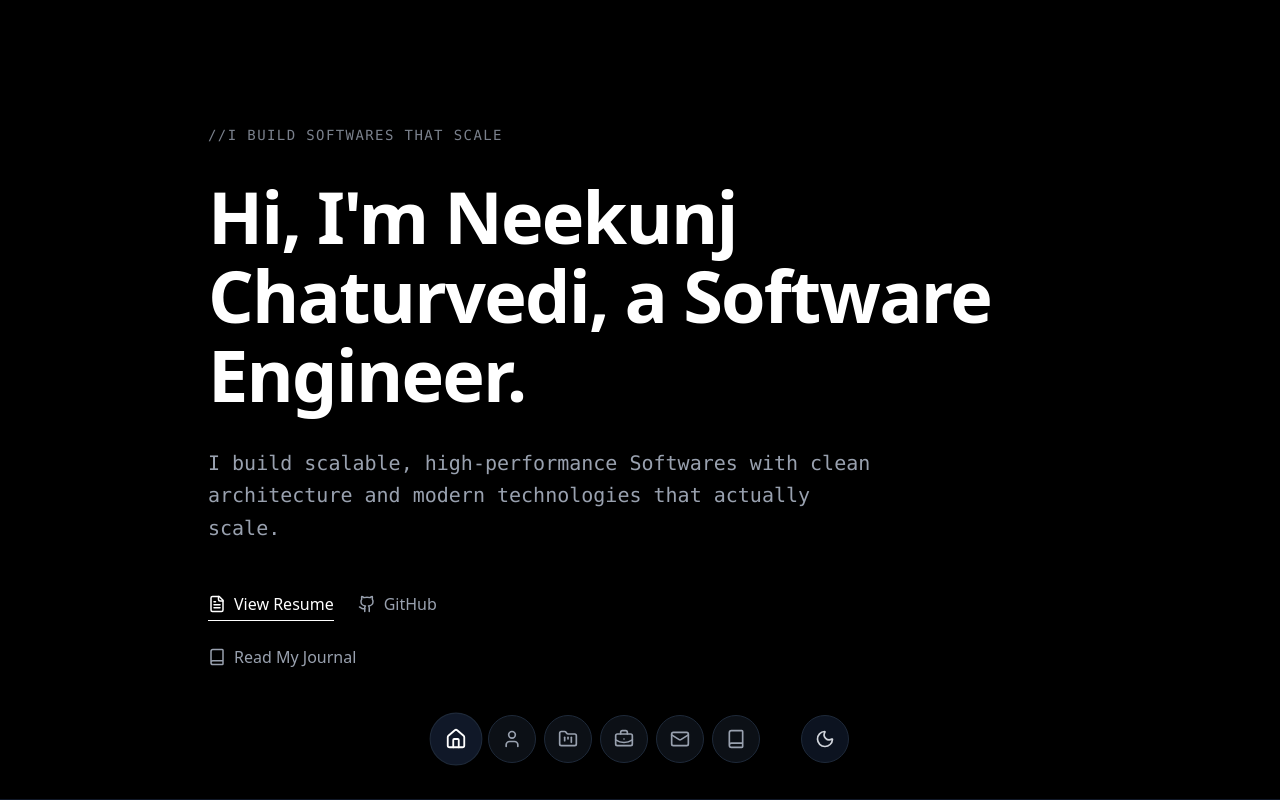
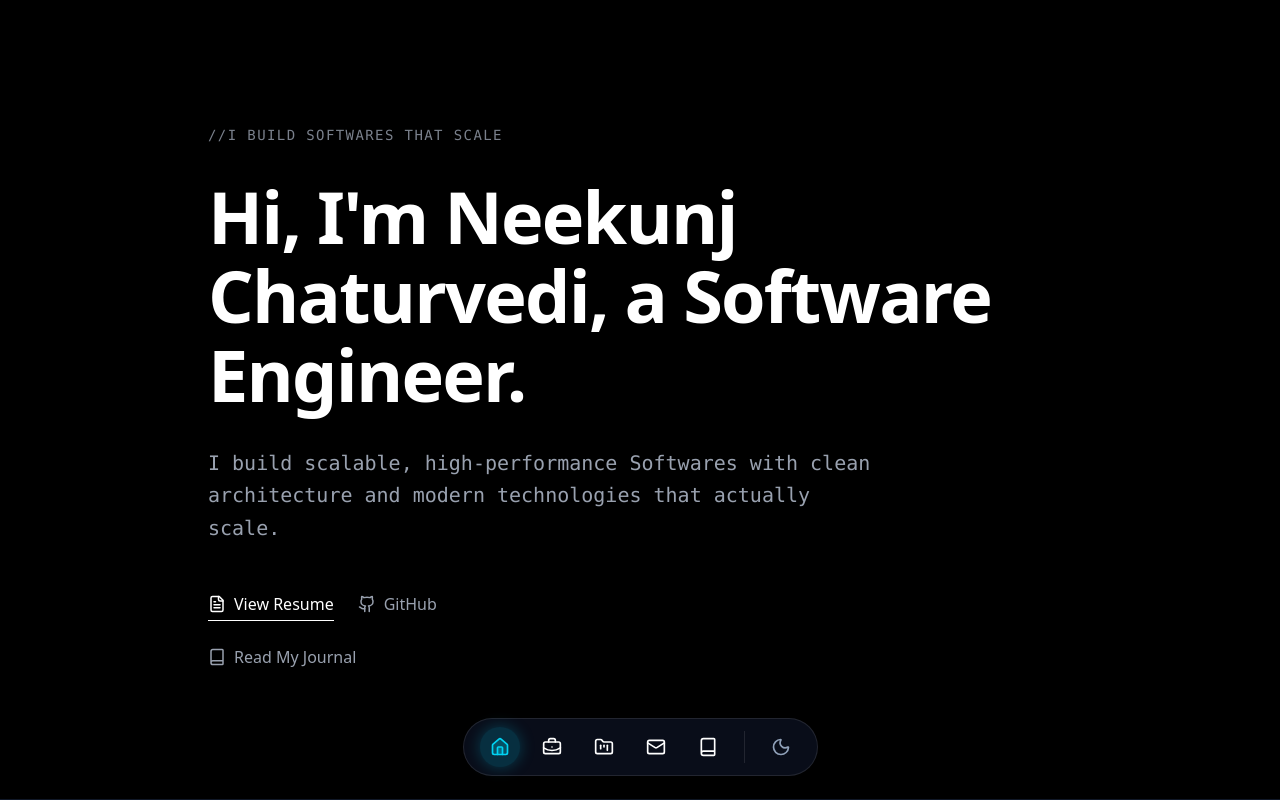
Before and after one commit to neekunjchaturvedi/Portfolio, a React (Vite) app in the folder Client/: page / in a window 1280 px wide. Shown: the top 800 px of the page. Built offline with nearby package versions, Linux system fonts and the light colour scheme.

Commit message:
refactor: dock

```diff
--- a/Client/src/components/Portfolio.tsx
+++ b/Client/src/components/Portfolio.tsx
@@ -25,12 +25,10 @@ import { Toaster } from "./ui/toaster";
 import { mockData } from "../mock";
 
 import HeroSection from "./sections/HeroSection";
-import AboutSection from "./sections/AboutSection";
+import ExperienceSection from "./sections/ExperienceSection";
 import ProjectsSection from "./sections/ProjectsSection";
-import ExperienceSection from "./sections/ExperienceSection";
 import ContactSection from "./sections/ContactSection";
 import Footer from "./sections/Footer";
-import { SkillsSection } from "./sections/SkillsSection";
 import { useNavigate } from "react-router-dom";
 
 const Portfolio = () => {
@@ -42,17 +40,20 @@ const Portfolio = () => {
 
   const navigationItems = [
     { id: "hero", label: "Home", icon: Home },
-    { id: "about", label: "About", icon: User },
+    // { id: "about", label: "About", icon: User }, // Commented out in your original code
+    { id: "experience", label: "Work", icon: BriefcaseBusiness },
     { id: "projects", label: "Projects", icon: FolderKanban },
-    { id: "experience", label: "Work", icon: BriefcaseBusiness },
     { id: "contact", label: "Contact", icon: Mail },
     { id: "blogs", label: "Blogs", icon: Book, url: "/blogs" },
   ];
 
+  const nav = useNavigate();
+
   useEffect(() => {
     const handleScroll = () => {
-      const sections = ["hero", "about", "projects", "experience", "contact"];
-      const scrollPosition = window.scrollY + 100;
+      const sections = ["hero", "projects", "experience", "contact"];
+      // Added offset to trigger active state slightly before the element hits the top
+      const scrollPosition = window.scrollY + 300;
 
       for (const section of sections) {
         const element = document.getElementById(section);
@@ -68,7 +69,6 @@ const Portfolio = () => {
       }
     };
     window.addEventListener("scroll", handleScroll);
-
     return () => window.removeEventListener("scroll", handleScroll);
   }, []);
 
@@ -82,12 +82,13 @@ const Portfolio = () => {
       document.body.classList.add("bg-slate-50");
     }
   }, [theme]);
-  const nav = useNavigate();
+
   const handleNavClick = (sectionId: string) => {
+    if (sectionId === "blogs") {
+      nav("/blogs");
+      return;
+    }
     const element = document.getElementById(sectionId);
-    if (sectionId == "blogs") {
-      nav("/blogs");
-    }
     if (element) {
       element.scrollIntoView({ behavior: "smooth" });
     }
@@ -105,7 +106,7 @@ const Portfolio = () => {
   };
 
   return (
-    <div className="min-h-screen bg-slate-950 text-slate-50 relative">
+    <div className="min-h-screen bg-slate-950 text-slate-50 relative selection:bg-cyan-500/30">
       {/* Sections */}
       <HeroSection data={data.personal} />
       {/* <AboutSection data={data.personal} /> */}
@@ -113,7 +114,7 @@ const Portfolio = () => {
       <ExperienceSection data={data.experience} />
       <ProjectsSection data={data.projects} />
 
-      <Separator className="bg-gray-800 w-full h-0.5" />
+      <Separator className="bg-slate-800/50 w-full h-px" />
 
       <ContactSection />
       <Footer />
@@ -121,66 +122,98 @@ const Portfolio = () => {
       <Toaster />
 
       {/* ===== BOTTOM DOCK NAVIGATION ===== */}
-      <TooltipProvider delayDuration={20}>
-        <Dock className="fixed bottom-8 left-0 right-0 z-50 border-none gap-4">
+      <div className="fixed bottom-6 inset-x-0 z-50 flex justify-center pointer-events-none">
+        <TooltipProvider delayDuration={0}>
+          <Dock
+            // Redesigned Container: Glassmorphism + Pill Shape + Shadow
+            className="pointer-events-auto bg-slate-900/60 backdrop-blur-xl border border-white/10 rounded-full px-4 py-3 gap-3 shadow-2xl transform transition-all hover:border-white/20 hover:shadow-cyan-500/10 hover:bg-slate-900/80"
+          >
             {navigationItems.map((item) => {
               const Icon = item.icon;
               const isActive = activeSection === item.id;
 
               return (
-              <DockIcon key={item.id}>
+                <DockIcon key={item.id} className="aspect-square">
                   <Tooltip>
                     <TooltipTrigger asChild>
                       <button
                         onClick={() => handleNavClick(item.id)}
                         className={cn(
-                        "size-12 rounded-full flex items-center justify-center border border-gray-800 transition",
+                          "relative size-10 rounded-full flex items-center justify-center transition-all duration-300",
+                          // Base State
+                          "text-white hover:text-white",
+                          // Active State Styling
                           isActive
-                          ? "bg-gray-900 text-white scale-110"
-                          : "bg-gray-800/40 text-gray-400 hover:text-gray-100"
+                            ? "bg-cyan-500/20 text-cyan-400 shadow-[0_0_15px_rgba(6,182,212,0.3)]"
+                            : "hover:bg-white/5"
                         )}
                       >
-                      <Icon className="size-5" />
+                        <Icon
+                          className={cn(
+                            "size-5",
+                            isActive && "fill-current/20"
+                          )}
+                        />
+
+                        {/* Tiny Active Dot Indicator */}
+                        {/* {isActive && (
+                          <span className="absolute -bottom-1 w-1 h-1 bg-cyan-400 rounded-full shadow-[0_0_5px_#22d3ee]" />
+                        )} */}
                       </button>
                     </TooltipTrigger>
-                  <TooltipContent>
-                    <p className="text-xs">{item.label}</p>
+                    <TooltipContent
+                      sideOffset={10}
+                      className="bg-slate-900 border-slate-800 text-xs text-white  font-medium"
+                    >
+                      <p>{item.label}</p>
                     </TooltipContent>
                   </Tooltip>
                 </DockIcon>
               );
             })}
 
-          <Separator orientation="vertical" className="h-full mx-2" />
+            {/* Subtle Divider */}
+            <div className="h-8 w-px bg-white/10 mx-1 self-center" />
 
             {/* Theme Toggle */}
-          <DockIcon>
+            <DockIcon className="aspect-square">
               {showThemeMessage && (
-              <div className="absolute -top-12 left-1/2 -translate-x-1/2 bg-gray-900 text-[10px] text-gray-100 px-3 py-1 rounded-full shadow-lg border border-gray-700 whitespace-nowrap">
+                <div className="absolute -top-14 left-1/2 -translate-x-1/2 animate-in fade-in slide-in-from-bottom-2">
+                  <div className="bg-red-500/10 text-red-400 text-[10px] px-3 py-1.5 rounded-full border border-red-500/20 shadow-lg whitespace-nowrap backdrop-blur-md">
                     Sorry I hate light mode :)
+                  </div>
                 </div>
               )}
               <Tooltip>
                 <TooltipTrigger asChild>
                   <button
                     onClick={handleThemeToggle}
-                  className="size-12 rounded-full flex items-center justify-center border border-gray-800 bg-gray-900/80 hover:bg-gray-800"
+                    className={cn(
+                      "size-10 rounded-full flex items-center justify-center transition-all duration-300",
+                      theme === "dark"
+                        ? "text-slate-400 hover:text-yellow-300 hover:bg-yellow-400/10"
+                        : "text-yellow-400 bg-yellow-400/10"
+                    )}
                   >
                     {theme === "dark" ? (
-                    <Moon className="w-5 h-5 text-gray-300" />
+                      <Moon className="size-5" />
                     ) : (
-                    <Sun className="w-5 h-5 text-yellow-400" />
+                      <Sun className="size-5 fill-current" />
                     )}
                   </button>
                 </TooltipTrigger>
-              <TooltipContent>
-                <p>Theme</p>
+                <TooltipContent
+                  sideOffset={10}
+                  className="bg-slate-900 border-slate-800 text-xs text-white"
+                >
+                  <p>Toggle Theme</p>
                 </TooltipContent>
               </Tooltip>
             </DockIcon>
           </Dock>
         </TooltipProvider>
       </div>
+    </div>
   );
 };
 
--- a/Client/src/components/sections/ProjectsSection.tsx
+++ b/Client/src/components/sections/ProjectsSection.tsx
@@ -125,7 +125,7 @@ const ProjectsSection = ({ data }: ProjectsSectionProps) => {
             }
             className="inline-flex items-center gap-2 text-gray-500 hover:text-white transition-colors border-b border-transparent hover:border-white pb-1"
           >
-            <span className="font-mono">view_all_repositories</span>
+            <span className="font-mono">Github</span>
             {/* <ExternalLink size={14} /> */}
           </button>
         </div>
--- a/Client/src/components/sections/blogs.tsx
+++ b/Client/src/components/sections/blogs.tsx
@@ -81,7 +81,7 @@ export const BLOG_POSTS: BlogPost[] = [
     id: "abuse",
     title: "Building Abuse",
     excerpt: "Every Teminal Deserves Personality.",
-    date: "Feb 28, 2024",
+    date: "Nov 28, 2025",
     readTime: "8 min read",
     tags: ["CLI-Tool", "JavaScript", "CommanderJS", "Npm", "ChalkJS"],
     content: (
```
Lines whose indentation alone changed are shown as unchanged.
